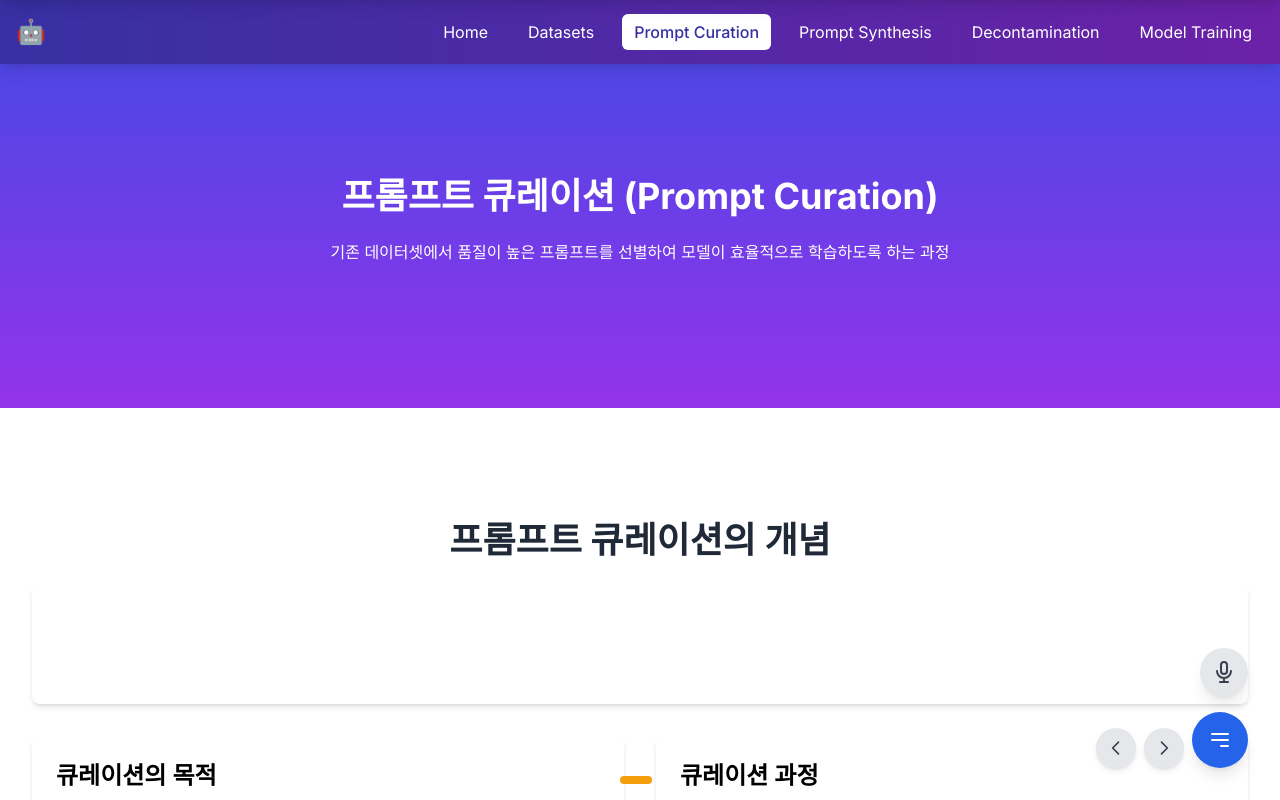
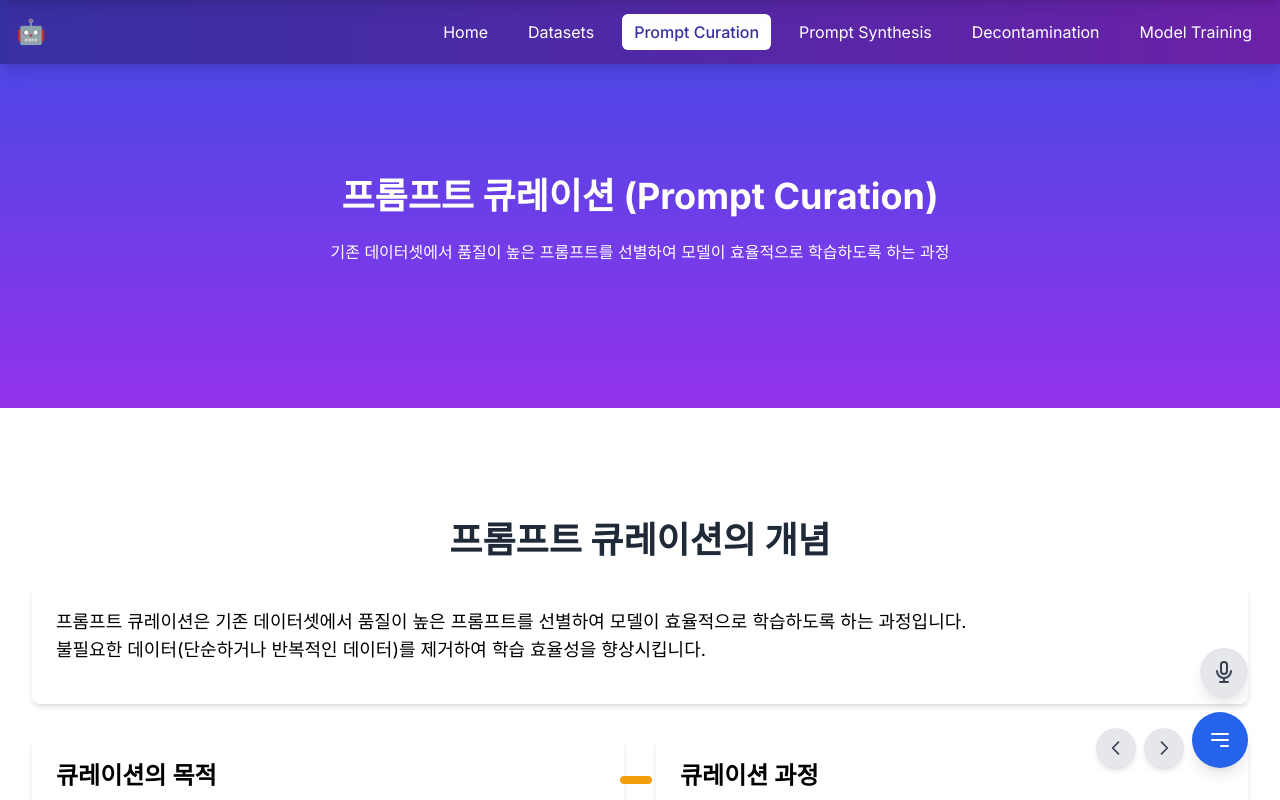
Before and after one commit to growing-scott/tulu3-dataset-presentation, a Next.js app in the folder tulu3-presentation-web/: page /curation in a window 1280 px wide. Shown: the top 800 px of the page. Built offline with nearby package versions, Linux system fonts and the light colour scheme.

Commit message:
Update page.tsx

```diff
--- a/tulu3-presentation-web/src/app/curation/page.tsx
+++ b/tulu3-presentation-web/src/app/curation/page.tsx
@@ -20,8 +20,8 @@ export default function CurationPage() {
         <div className="slide-container">
           <h2 className="slide-title text-gray-800">프롬프트 큐레이션의 개념</h2>
           <div className="card mb-8">
-            <p className="slide-text text-white">
-              프롬프트 큐레이션은 기존 데이터셋에서 품질이 높은 프롬프트를 선별하여 모델이 효율적으로 학습하도록 하는 과정입니다. 불필요한 데이터(단순하거나 반복적인 데이터)를 제거하여 학습 효율성을 향상시킵니다.
+            <p className="slide-text">
+              프롬프트 큐레이션은 기존 데이터셋에서 품질이 높은 프롬프트를 선별하여 모델이 효율적으로 학습하도록 하는 과정입니다. <br/> 불필요한 데이터(단순하거나 반복적인 데이터)를 제거하여 학습 효율성을 향상시킵니다.
             </p>
           </div>
 
```
